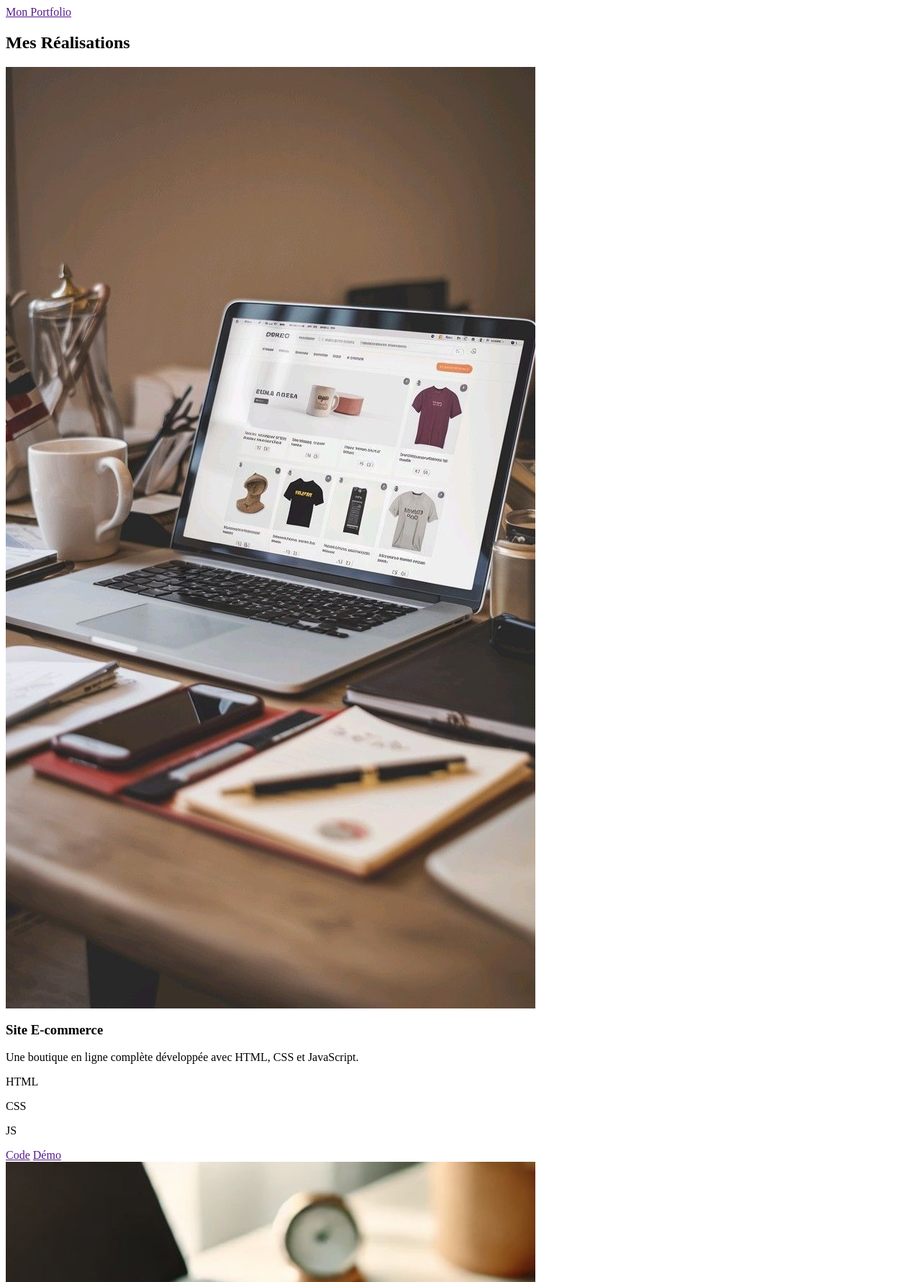
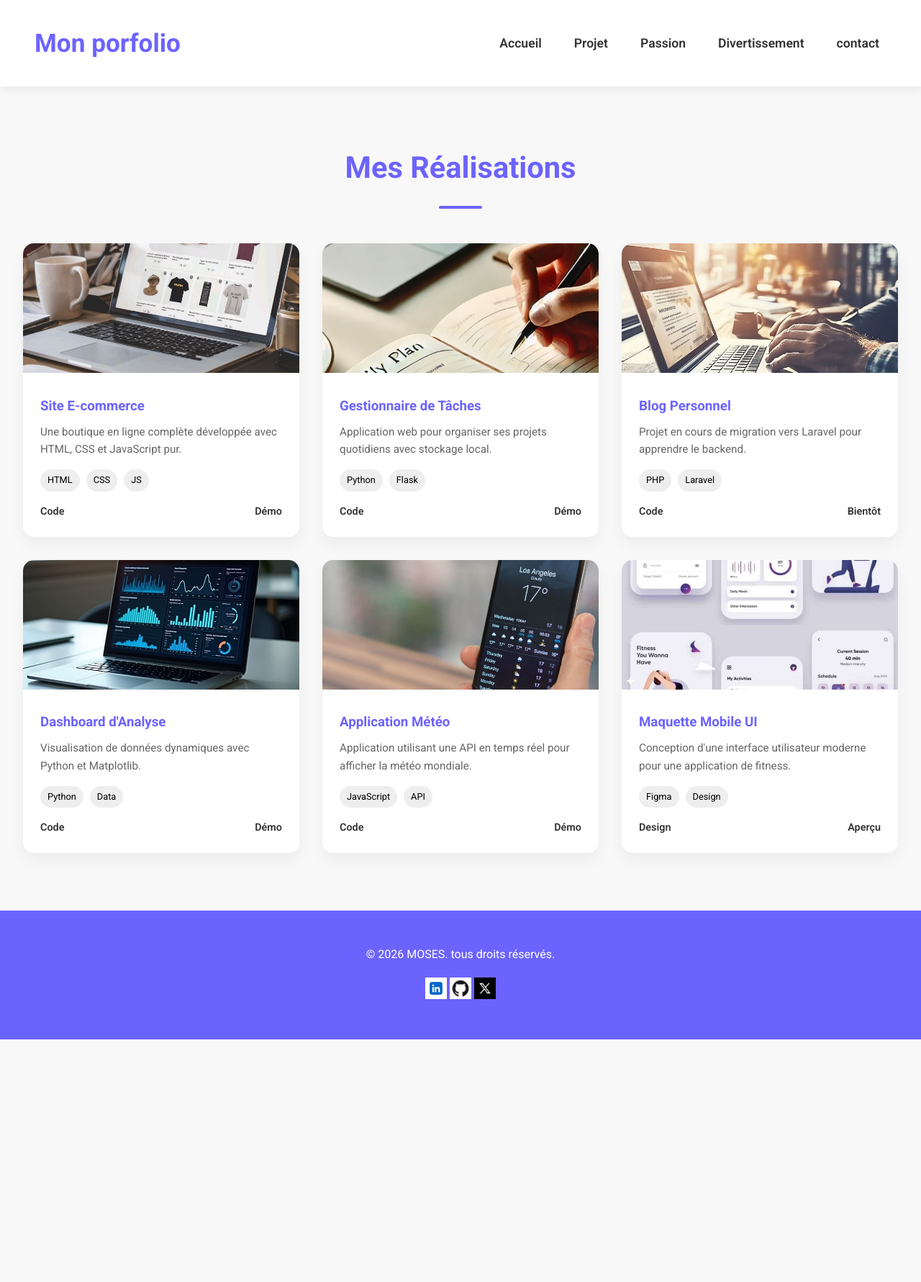
Before and after one commit to kanyembakimputumoise/Mon-portofilio-2006, a plain HTML site: page projet.HTML in a window 1280 px wide. Shown: the top 1781 px of the page at 72% size. After the commit the page ends 1444 px from the top, so only its background shows below. Drawn offline with Linux system fonts and the light colour scheme.

Commit message:
stylisation de la page de navigation projet,passion,divertissement,contact

```diff
--- a/contact.HTML
+++ b/contact.HTML
@@ -1,80 +1,84 @@
-
+<!DOCTYPE html>
 <html lang="en">
 <head>
     <meta charset="UTF-8">
-    <meta name="viewport" content="width=, initial-scale=1.0">
-    <title>document</title>
-    <link rel="stylesheet" href="css/style.css"><link rel="preconnect" href="https://fonts.googleapis.com">
-<link rel="preconnect" href="https://fonts.gstatic.com" crossorigin>
-<link href="https://fonts.googleapis.com/css2?family=Roboto:ital,wght@0,100..900;1,100..900&display=swap" rel="stylesheet">
-<head>
+    <meta name="viewport" content="width=device-width, initial-scale=1.0">
+    <title>Mon porfolio</title>
+    <link rel="stylesheet" href="CSS/style.css">
+    <link rel="preconnect" href="https://fonts.googleapis.com">
+    <link rel="preconnect" href="https://fonts.gstatic.com" crossorigin>
+    <link href="https://fonts.googleapis.com/css2?family=Roboto:ital,wght@0,100..900;1,100..900&display=swap" rel="stylesheet">
+</head>
 <body>
     <header>
         <div>
-            <a href="">mon portofilio</a>
+            <a href="">Mon porfolio</a>
         </div>
         <nav>
             <ul>
-                <li><a href="index.HTML">Accueil</a></li>
-                <li><a href="projet.html">projets</a></li>
-                <li><a href="passion.html">passions</a></li>
-                <li><a href="divertissement.html">divertissement</a></li>
-                <li><a href="contact.html"class="active Nabil">contact</a></li>
-
+                <li><a href="index.html">Accueil</a></li>
+                <li><a href="projet.html">Projet</a></li>
+                <li><a href="passion.html">Passion</a></li>
+                <li><a href="divertissement.html">Divertissement</a></li>
+                <li><a href="contact.html" class="active">contact</a></li>
             </ul>
         </nav>
     </header>
     <main>
-        <main>
-    <section>
+    <section class="apropos">
         <h2>Contactez-moi</h2>
+        <p>Je suis basé à Lubumbashi et disponible pour échanger ou collaborer sur des projets.</p>
     </section>
 
     <section class="contact-container">
+
+        <!-- Infos de contact -->
         <div class="contact-info">
             <h3>Mes coordonnées</h3>
-            <p>Je suis basé à <strong>Lubumbashi</strong>.</p>
 
             <div class="contact-item">
                 <span class="icon">📞</span>
-                <div class="details">
-                    <p>Téléphone / WhatsApp / Telegram</p>
-                    <a href="tel:+24378905789">+243 789 057 89</a>
-                </div>
+                <a href="tel:+243906769564">0906769564</a>
             </div>
 
+            <p>Disponible aussi sur :</p>
+
             <div class="social-fast-links">
-                <a href="https://wa.me/24378905789" class="btn-contact whatsapp">WhatsApp</a>
-                <a href="https://t.me/+24378905789" class="btn-contact telegram">Telegram</a>
+                <a href="https://wa.me/243906769564" class="btn-contact whatsapp" target="_blank">WhatsApp</a>
+                <a href="https://t.me/" class="btn-contact telegram" target="_blank">Telegram</a>
             </div>
         </div>
 
+        <!-- Formulaire -->
         <div class="contact-form">
-            <form action="#">
+            <h3>Envoyer un message</h3>
+
+            <form>
                 <div class="form-group">
-                    <label for="name">Nom complet</label>
-                    <input type="text" id="name" name="name" placeholder="Votre nom" required>
+                    <label for="nom">Nom</label>
+                    <input type="text" id="nom" placeholder="Votre nom">
                 </div>
 
                 <div class="form-group">
-                    <label for="phone">Numéro de téléphone</label>
-                    <input type="tel" id="phone" name="phone" placeholder="Votre numéro" required>
+                    <label for="telephone">Téléphone</label>
+                    <input type="tel" id="telephone" placeholder="Votre numéro">
                 </div>
 
-                <button type="submit" class="submit-btn">Envoyer le message</button>
+                <button type="submit" class="submit-btn">Envoyer</button>
             </form>
         </div>
+
     </section>
 </main>
-    </main>
-    <footer>
-        <p> © 2026 Moise. Tous droits réservés</p>
-        <div>
-         <img src="image/linkedin.jpg" alt="" width="30">
-                    <img src="image/github.jpg" alt="" width="30">
-                    <img src="image/x.jpg" alt="" width="30">
-        </div>
+            <nav>
+        <Footer>
+       <p>&copy; 2026 MOSES. tous droits réservés.</p>
+     <div>
+      <img src="image/linkedin.jpg" alt="" width="30">
+      <img src="image/github.jpg" alt="" width="30">
+      <img src="image/x.jpg" alt="" width="30">
+     </div>
+    </Footer>
 
-    </footer>
 </body>
 </html>
--- a/css/style.css
+++ b/css/style.css
@@ -330,68 +330,205 @@ ul li a::after {
 .submit-btn:hover {
     background-color: var(--violet-fonce);
 }
-/* Section projets */
-section {
-    padding: 40px;
+
+/* Ajustement spécifique page contact */
+.contact-container {
+    width: 90%;
+    max-width: 1100px;
+    margin: 0 auto 4rem auto;
 }
 
-/* Titre */
-h2 {
-    font-size: 28px;
-    margin-bottom: 20px;
+.contact-form h3,
+.contact-info h3 {
+    text-align: center;
 }
 
-/* Conteneur des projets */
-section div {
-    display: flex;
-    flex-wrap: wrap;
-    gap: 20px;
+.contact-info p {
+    margin-top: 1rem;
+    color: var(--gris-fonce);
+    text-align: center;
 }
 
-/* Carte projet */
-section div div {
-    border: 1px solid #ddd;
-    border-radius: 10px;
-    padding: 15px;
-    width: 250px;
+.contact-item {
+    justify-content: center;
 }
 
-/* Image */
-section img {
-    width: 100%;
-    border-radius: 10px;
+.social-fast-links {
+    margin-top: 1.5rem;
 }
 
-/* Titre projet */
-h3 {
-    margin-top: 10px;
+.contact-form form {
+    margin-top: 1rem;
 }
 
-/* Description */
-p {
-    font-size: 14px;
+/* SECTION PROJETS */
+.projets {
+    text-align: center;
+    margin: 5rem 2rem;
 }
 
-/* Petit boutons (HTML, CSS, etc.) */
-section div div div {
-    display: flex;
-    gap: 5px;
-    margin: 10px 0;
+.projets-container {
+    display: grid;
+    grid-template-columns: repeat(auto-fit, minmax(300px, 1fr));
+    gap: 2rem;
+    margin-top: 3rem;
 }
 
-section div div div p {
-    background-color: #6c63ff;
-    color: white;
-    padding: 3px 8px;
-    border-radius: 10px;
-    font-size: 12px;
+/* CARD */
+.projet-card {
+    background: white;
+    border-radius: 15px;
+    overflow: hidden;
+    box-shadow: 0 10px 20px rgba(0,0,0,0.05);
+    transition: transform 0.3s ease;
 }
 
-/* Liens Code / Démo */
-a {
+.projet-card:hover {
+    transform: translateY(-8px);
+}
+
+/* IMAGE */
+.projet-card img {
+    width: 100%;
+    height: 180px;
+    object-fit: cover;
+}
+
+/* CONTENU */
+.projet-content {
+    padding: 1.5rem;
+    text-align: left;
+}
+
+.projet-content h3 {
+    color: var(--violet-doux);
+    margin-bottom: 0.5rem;
+}
+
+.projet-content p {
+    color: var(--gris-fonce);
+    font-size: 0.95rem;
+    margin-bottom: 1rem;
+}
+
+/* TAGS */
+.tags {
+    margin-bottom: 1rem;
+}
+
+.tags span {
     display: inline-block;
-    margin-right: 10px;
+    background: var(--gris-clair);
+    padding: 5px 10px;
+    border-radius: 20px;
+    font-size: 0.8rem;
+    margin-right: 5px;
+}
+
+/* LIENS */
+.projet-links {
+    display: flex;
+    justify-content: space-between;
+}
+
+.projet-links a {
     text-decoration: none;
-    color: #6c63ff;
-    font-size: 14px;
+    color: var(--gris-tres-fonce);
+    font-weight: 600;
+    font-size: 0.9rem;
 }
+
+.projet-links a:hover {
+    color: var(--violet-doux);
+}
+
+/* SECTION PASSIONS */
+.passions {
+    text-align: center;
+    margin: 5rem 2rem;
+}
+
+.passions-container {
+    display: grid;
+    grid-template-columns: repeat(auto-fit, minmax(300px, 1fr));
+    gap: 2rem;
+    margin-top: 3rem;
+}
+
+/* CARD */
+.passion-card {
+    background: white;
+    border-radius: 15px;
+    overflow: hidden;
+    box-shadow: 0 10px 20px rgba(0,0,0,0.05);
+    transition: transform 0.3s ease;
+}
+
+.passion-card:hover {
+    transform: translateY(-8px);
+}
+
+/* IMAGE */
+.passion-card img {
+    width: 100%;
+    height: 220px;
+    object-fit: cover;
+}
+
+/* CONTENU */
+.passion-content {
+    padding: 1.5rem;
+}
+
+.passion-content h3 {
+    color: var(--violet-doux);
+    margin-bottom: 0.5rem;
+}
+
+.passion-content p {
+    color: var(--gris-fonce);
+    font-size: 1rem;
+}
+
+/* SECTION DIVERTISSEMENT */
+.divertissement {
+    text-align: center;
+    margin: 5rem 2rem;
+}
+
+.divertissement-container {
+    display: grid;
+    grid-template-columns: repeat(auto-fit, minmax(250px, 1fr));
+    gap: 2rem;
+    margin-top: 3rem;
+}
+
+/* CARD */
+.divertissement-card {
+    background: white;
+    border-radius: 15px;
+    overflow: hidden;
+    box-shadow: 0 10px 20px rgba(0,0,0,0.05);
+    transition: transform 0.3s ease;
+}
+
+.divertissement-card:hover {
+    transform: translateY(-8px);
+}
+
+/* IMAGE */
+.divertissement-card img {
+    width: 100%;
+    height: 200px;
+    object-fit: cover;
+}
+
+/* CONTENU */
+.divertissement-content {
+    padding: 1.2rem;
+}
+
+.divertissement-content h3 {
+    color: var(--violet-doux);
+    font-size: 1.2rem;
+}
--- a/projet.HTML
+++ b/projet.HTML
@@ -1,89 +1,162 @@
+<!DOCTYPE html>
+<html lang="en">
+<head>
+    <meta charset="UTF-8">
+    <meta name="viewport" content="width=device-width, initial-scale=1.0">
+    <title>Mon porfolio</title>
+    <link rel="stylesheet" href="CSS/style.css">
+    <link rel="preconnect" href="https://fonts.googleapis.com">
+    <link rel="preconnect" href="https://fonts.gstatic.com" crossorigin>
+    <link href="https://fonts.googleapis.com/css2?family=Roboto:ital,wght@0,100..900;1,100..900&display=swap" rel="stylesheet">
+</head>
 <body>
     <header>
         <div>
-            <a href="">Mon Portfolio</a>
+            <a href="">Mon porfolio</a>
         </div>
+        <nav>
+            <ul>
+                <li><a href="index.html">Accueil</a></li>
+                <li><a href="projet.html" class="active">Projet</a></li>
+                <li><a href="passion.html">Passion</a></li>
+                <li><a href="divertissement.html">Divertissement</a></li>
+                <li><a href="contact.html">contact</a></li>
+            </ul>
+        </nav>
     </header>
+    <main>
     <section class="projets">
         <h2>Mes Réalisations</h2>
 
         <div class="projets-container">
 
-        <div class="projet">
-            <img src="imagess/imagess1.jpeg " alt="E-commerce">
+            <!-- PROJET 1 -->
+            <div class="projet-card">
+                <!-- 👉 ICI tu mets ton image -->
+                <img src="imagess/imagess1.jpeg" alt="Projet 1">
+
+                <div class="projet-content">
                     <h3>Site E-commerce</h3>
-            <p>Une boutique en ligne complète développée avec HTML, CSS et JavaScript.</p>
-            <div class="tech">
-                <p>HTML</p>
-                <p>CSS</p>
-                <p>JS</p>
-            </div>
-            <a href="">Code</a>
-            <a href="">Démo</a>
+                    <p>Une boutique en ligne complète développée avec HTML, CSS et JavaScript pur.</p>
+
+                    <div class="tags">
+                        <span>HTML</span>
+                        <span>CSS</span>
+                        <span>JS</span>
                     </div>
 
-        <div class="projet">
-            <img src="imagess/imagess2.jpeg" alt="Tâches">
-            <h3>Gestionnaire de Tâches</h3>
-            <p>Application web pour organiser ses projets quotidiens.</p>
-            <div class="tech">
-                <p>Python</p>
-                <p>Flask</p>
+                    <div class="projet-links">
+                        <a href="#">Code</a>
+                        <a href="#">Démo</a>
                     </div>
-            <a href="">Code</a>
-            <a href="">Démo</a>
+                </div>
             </div>
 
-        <div class="projet">
-            <img src="imagess/imagess3.jpeg" alt="Blog">
-            <h3>Blog Personnel</h3>
-            <p>Projet en cours pour apprendre le backend.</p>
-            <div class="tech">
-                <p>PHP</p>
-                <p>Laravel</p>
-            </div>
-            <a href="">Code</a>
-            <a href="">Bientôt</a>
+            <!-- PROJET 2 -->
+            <div class="projet-card">
+                <img src="imagess/imagess2.jpeg" alt="Projet 2">
+
+                <div class="projet-content">
+                    <h3>Gestionnaire de Tâches</h3>
+                    <p>Application web pour organiser ses projets quotidiens avec stockage local.</p>
+
+                    <div class="tags">
+                        <span>Python</span>
+                        <span>Flask</span>
                     </div>
 
-        <div class="projet">
-            <img src="imagess/imagess4.jpeg" alt="Dashboard">
-            <h3>Dashboard d'analyse</h3>
-            <p>Visualisation de données avec Python.</p>
-            <div class="tech">
-                <p>Python</p>
-                <p>Data</p>
+                    <div class="projet-links">
+                        <a href="#">Code</a>
+                        <a href="#">Démo</a>
                     </div>
-            <a href="">Code</a>
-            <a href="">Démo</a>
+                </div>
             </div>
 
-        <div class="projet">
-            <img src="imagess/imagess5.jpeg" alt="Météo">
-            <h3>Application Météo</h3>
-            <p>Application utilisant une API météo en temps réel.</p>
-             <div class="tech">
-                <p>JavaScript</p>
-                <p>API</p>
-            </div>
-            <a href="">Code</a>
-            <a href="">Démo</a>
+            <!-- PROJET 3 -->
+            <div class="projet-card">
+                <img src="imagess/imagess3.jpeg" alt="Projet 3">
+
+                <div class="projet-content">
+                    <h3>Blog Personnel</h3>
+                    <p>Projet en cours de migration vers Laravel pour apprendre le backend.</p>
+
+                    <div class="tags">
+                        <span>PHP</span>
+                        <span>Laravel</span>
                     </div>
 
-        <div class="projet">
-            <img src="imagess/imagess6.jpeg" alt="UI">
+                    <div class="projet-links">
+                        <a href="#">Code</a>
+                        <a href="#">Bientôt</a>
+                    </div>
+                </div>
+            </div>
+
+            <!-- PROJET 4 -->
+            <div class="projet-card">
+                <img src="imagess/imagess4.jpeg" alt="Projet 4">
+
+                <div class="projet-content">
+                    <h3>Dashboard d'Analyse</h3>
+                    <p>Visualisation de données dynamiques avec Python et Matplotlib.</p>
+
+                    <div class="tags">
+                        <span>Python</span>
+                        <span>Data</span>
+                    </div>
+
+                    <div class="projet-links">
+                        <a href="#">Code</a>
+                        <a href="#">Démo</a>
+                    </div>
+                </div>
+            </div>
+
+            <!-- PROJET 5 -->
+            <div class="projet-card">
+                <img src="imagess/imagess5.jpeg" alt="Projet 5">
+
+                <div class="projet-content">
+                    <h3>Application Météo</h3>
+                    <p>Application utilisant une API en temps réel pour afficher la météo mondiale.</p>
+
+                    <div class="tags">
+                        <span>JavaScript</span>
+                        <span>API</span>
+                    </div>
+
+                    <div class="projet-links">
+                        <a href="#">Code</a>
+                        <a href="#">Démo</a>
+                    </div>
+                </div>
+            </div>
+
+            <!-- PROJET 6 -->
+            <div class="projet-card">
+                <img src="imagess/imagess6.jpeg" alt="Projet 6">
+
+                <div class="projet-content">
                     <h3>Maquette Mobile UI</h3>
-            <p>Conception d’interface utilisateur moderne.</p>
-            <div class="tech">
-                <p>Figma</p>
-                <p>Design</p>
+                    <p>Conception d'une interface utilisateur moderne pour une application de fitness.</p>
+
+                    <div class="tags">
+                        <span>Figma</span>
+                        <span>Design</span>
                     </div>
-            <a href="">Design</a>
-            <a href="">Aperçu</a>
+
+                    <div class="projet-links">
+                        <a href="#">Design</a>
+                        <a href="#">Aperçu</a>
+                    </div>
+                </div>
             </div>
 
         </div>
     </section>
+</main>
+
+            <nav>
         <Footer>
        <p>&copy; 2026 MOSES. tous droits réservés.</p>
      <div>
@@ -94,3 +167,4 @@
     </Footer>
 
 </body>
+</html>
```
Also changed, not shown: divertissement.HTML (+84 -0 lines), index.HTML (+1 -1 lines), passion.HTML (+69 -0 lines), imagesss/film.jpeg (added), imagesss/jeux.jpeg (added), imagesss/livre.jpeg (added), imagesss/meditation.jpeg (added), imagesss/musique.jpeg (added), imagesss/sport.jpeg (added). Lines whose indentation alone changed are shown as unchanged.
